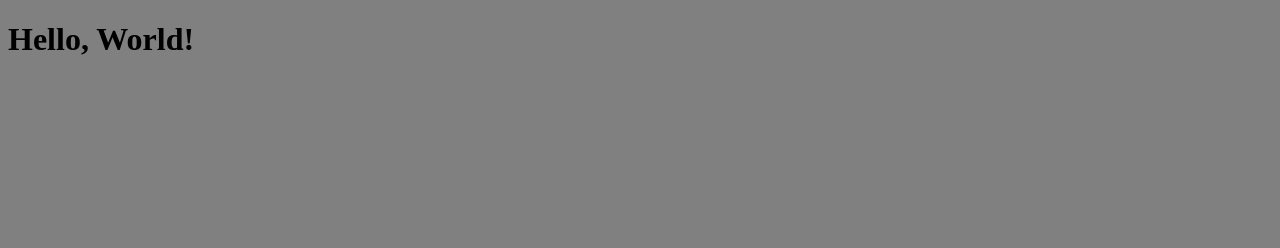
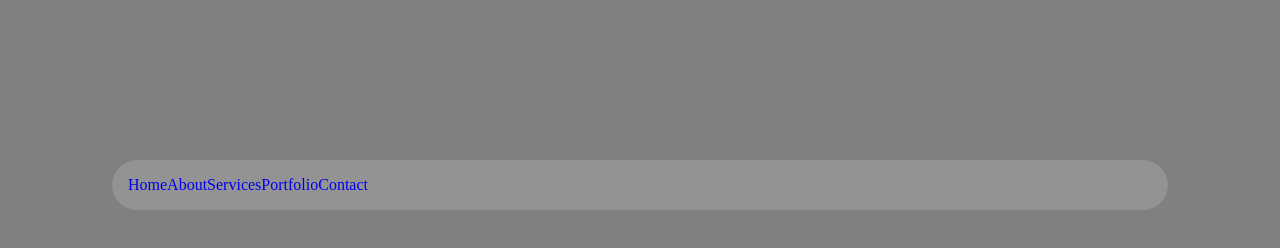
Before and after one commit to Eran2001/dp-js-course, a website built with Vite: page index.html in a window 1280 px wide. Built offline with nearby package versions, Linux system fonts and the light colour scheme.

Commit message:
add navbar using css

```diff
--- a/index.html
+++ b/index.html
@@ -8,7 +8,13 @@
   </head>
   <body>
     <div id="app">
-      <h1 class="heading">Hello, World!</h1>
+      <nav>
+        <li><a href="#">Home</a></li>
+        <li><a href="#">About</a></li>
+        <li><a href="#">Services</a></li>
+        <li><a href="#">Portfolio</a></li>
+        <li><a href="#">Contact</a></li>
+      </nav>
     </div>
     <script type="module" src="/src/main.js"></script>
   </body>
--- a/src/style.css
+++ b/src/style.css
@@ -1,3 +1,25 @@
 html {
   background-color: grey;
 }
+
+nav {
+  display: flex;
+  margin-top: 10%;
+  background: rgba(255, 255, 255, 0.15);
+  backdrop-filter: blur(10px);
+  padding: 1rem;
+  position: fixed;
+  width: 80%;
+  left: 50%;
+  transform: translateX(-50%);
+  top: 2rem;
+  border-radius: 30px;
+}
+
+nav li {
+  list-style: none;
+}
+
+nav li a {
+  text-decoration: none;
+}
```
